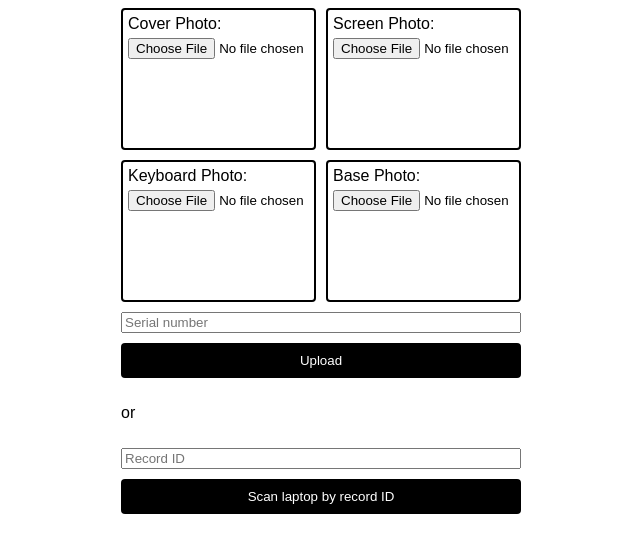
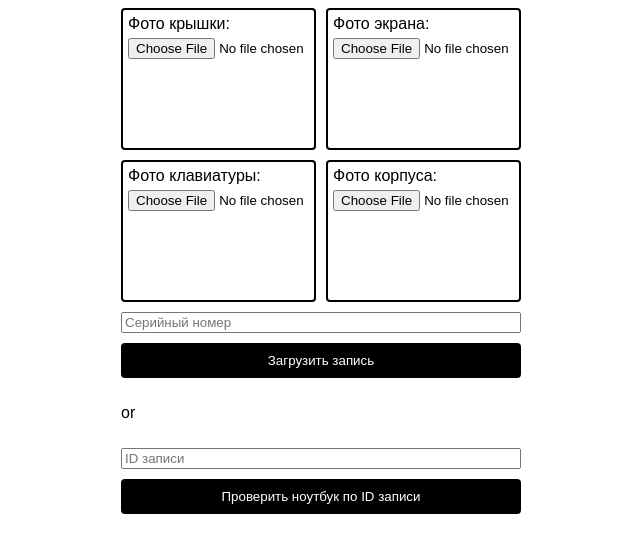
Before and after one commit to GnegDevs/DefectLens, a PHP site: page /defectlens/ in a window 1280 px wide. Shown: the top 553 px of the page, without its empty margins (319-959 px from the left). Run offline with PHP 8.4, Linux system fonts and the light colour scheme.

Commit message:
Add files via upload

```diff
--- a/defectlensinterface/defectlens/index.php
+++ b/defectlensinterface/defectlens/index.php
@@ -42,7 +42,7 @@ if ($_SERVER['REQUEST_METHOD'] === 'POST') {
 <html lang="en">
 <head>
     <meta charset="UTF-8">
-    <title>Upload Images</title>
+    <title>Загрузить фотографии</title>
     <style>
         * {
             font-family: sans-serif;
@@ -94,34 +94,34 @@ if ($_SERVER['REQUEST_METHOD'] === 'POST') {
 <body>
     <form action="index.php" method="post" enctype="multipart/form-data" class="container">
         <div class="image-box">
-            <label for="cover_photo">Cover Photo:</label>
+            <label for="cover_photo">Фото крышки:</label>
             <input type="file" name="cover_photo" id="cover_photo"><br>
         </div>
         <div class="image-box">
-            <label for="screen_photo">Screen Photo:</label>
+            <label for="screen_photo">Фото экрана:</label>
             <input type="file" name="screen_photo" id="screen_photo"><br>
         </div>
         <div class="image-box">
-            <label for="keyboard_photo">Keyboard Photo:</label>
+            <label for="keyboard_photo">Фото клавиатуры:</label>
             <input type="file" name="keyboard_photo" id="keyboard_photo"><br>
         </div>
         <div class="image-box">
-            <label for="base_photo">Base Photo:</label>
+            <label for="base_photo">Фото корпуса:</label>
             <input type="file" name="base_photo" id="base_photo"><br>
         </div>
-        <input name="serial" placeholder="Serial number" class="id-field">
-        <button type="submit">Upload</button>
+        <input name="serial" placeholder="Серийный номер" class="id-field">
+        <button type="submit">Загрузить запись</button>
     </form>
 
     <form action="record.php" method="post" class="id-container">
         <?php if (isset($id)): ?>
-            <p style="font-size: 16px">Your laptop record ID, click the button to scan the laptop:</p>
+            <p style="font-size: 16px">ID записи ноутбука, нажмите кнопку ниже для обработки:</p>
             <input name="id" value="<?php echo $id; ?>" class="id-field">
         <?php else: ?>
             <p style="font-size: 16px">or</p>
-            <input name="id" placeholder="Record ID" class="id-field">
+            <input name="id" placeholder="ID записи" class="id-field">
         <?php endif; ?>
-            <button type="submit">Scan laptop by record ID</button>
+            <button type="submit">Проверить ноутбук по ID записи</button>
     </form>
 </body>
 </html>
```
Also changed, not shown: defectlensinterface/defectlens/record.php (+6 -6 lines).
